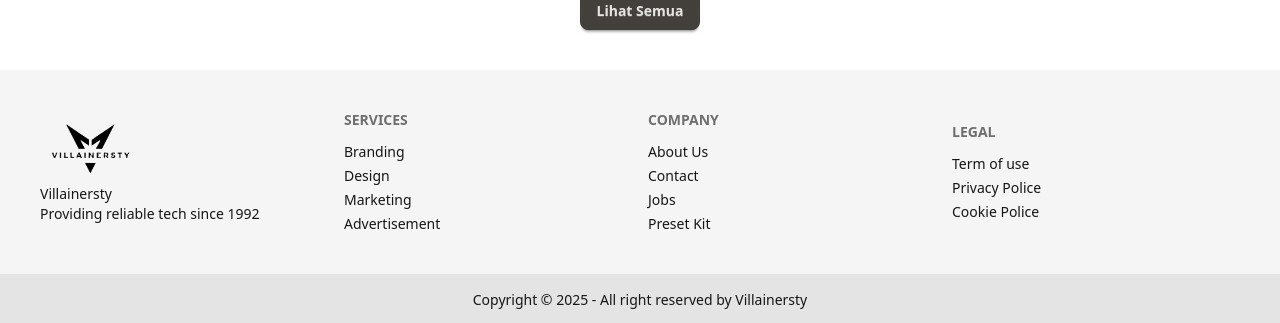
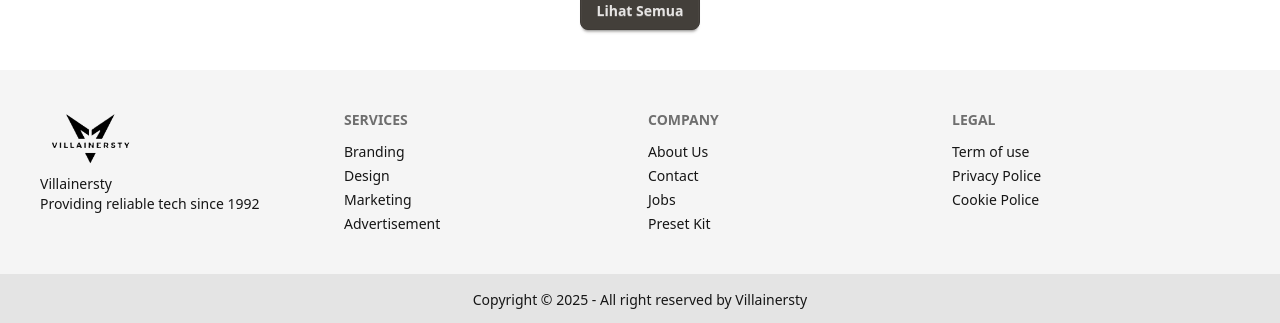
Before and after one commit to AnamSadat/villainersty, a Next.js app: page / in a window 1280 px wide. Shown: the part 3238-3561 px from the top of the page. Built offline with nearby package versions, Linux system fonts and the light colour scheme.

Commit message:
refactor: adjustment styling

```diff
--- a/src/components/atoms/global/Menu.tsx
+++ b/src/components/atoms/global/Menu.tsx
@@ -15,7 +15,7 @@ export const Menu = ({
   direction = 'vertical',
 }: MenuProps) => {
   const baseClass = clsx(
-    'menu',
+    'menu w-auto',
     size && `menu-${size}`,
     direction && `menu-${direction}`,
     className
--- a/src/components/molecules/global/InputLabel.tsx
+++ b/src/components/molecules/global/InputLabel.tsx
@@ -1,6 +1,7 @@
 import clsx from 'clsx';
 import { ReactNode } from 'react';
 import { Input, InputProps } from '../../atoms/global/Input';
+import { Label } from '@/components/atoms/global/Label';
 
 type InputWithLabelProps = InputProps & {
   label: string;
@@ -22,13 +23,13 @@ export const InputWithLabel = ({
     'absolute z-100 inset-y-0 left-0 flex items-center pl-3 text-black',
     className
   );
-  const baseLabel = clsx('label fieldset-legend', classNameLabel);
+  const baseLabel = clsx(' fieldset-legend', classNameLabel);
 
   return (
     <div className="form-control w-full">
-      <label className={baseLabel} htmlFor={htmlFor}>
+      <Label className={baseLabel} htmlFor={htmlFor}>
         {label}
-      </label>
+      </Label>
 
       <div className={baseClass}>
         {icon && <span className={baseIcon}>{icon}</span>}
--- a/src/components/organism/footer/Footer.tsx
+++ b/src/components/organism/footer/Footer.tsx
@@ -29,7 +29,7 @@ export default function Footer() {
         className="
           bg-base-200 text-base-content p-10
           flex flex-col items-center text-center
-          sm:grid sm:grid-cols-4 sm:items-center sm:text-left
+          sm:grid sm:grid-cols-4 sm:items-start sm:text-left
         "
       >
         <aside className="flex flex-col items-center sm:items-start w-full">
--- a/src/components/organism/navbar/Navbar.tsx
+++ b/src/components/organism/navbar/Navbar.tsx
@@ -17,6 +17,7 @@ import {
   NavStart,
 } from '@/components';
 import { Navbar } from '@/components';
+import clsx from 'clsx';
 
 export default function NavbarDrawer() {
   const pathname = usePathname();
@@ -57,7 +58,7 @@ export default function NavbarDrawer() {
           aria-label="close sidebar"
           className="drawer-overlay"
         ></Label>
-        <div className="flex flex-col bg-base-200 min-h-full w-80">
+        <div className="flex flex-col bg-base-200 min-h-full sm:w-80 w-52">
           <div className="gap-2 flex flex-col p-4">
             <Link href={'/login'}>
               <Button className="btn btn-soft rounded-lg w-full">
@@ -73,10 +74,10 @@ export default function NavbarDrawer() {
           <Menu className="bg-base-200 flex-1 min-h-full w-80 p-4 gap-3">
             {/* Sidebar content here */}
             {routes.map((route) => (
-              <MenuItem key={route.link}>
+              <MenuItem key={route.link} className="">
                 <Link
                   href={route.link}
-                  className={pathname === route.link ? 'menu-active' : ''}
+                  className={clsx(pathname === route.link ? 'menu-active' : '')}
                 >
                   {route.name}
                 </Link>
```
